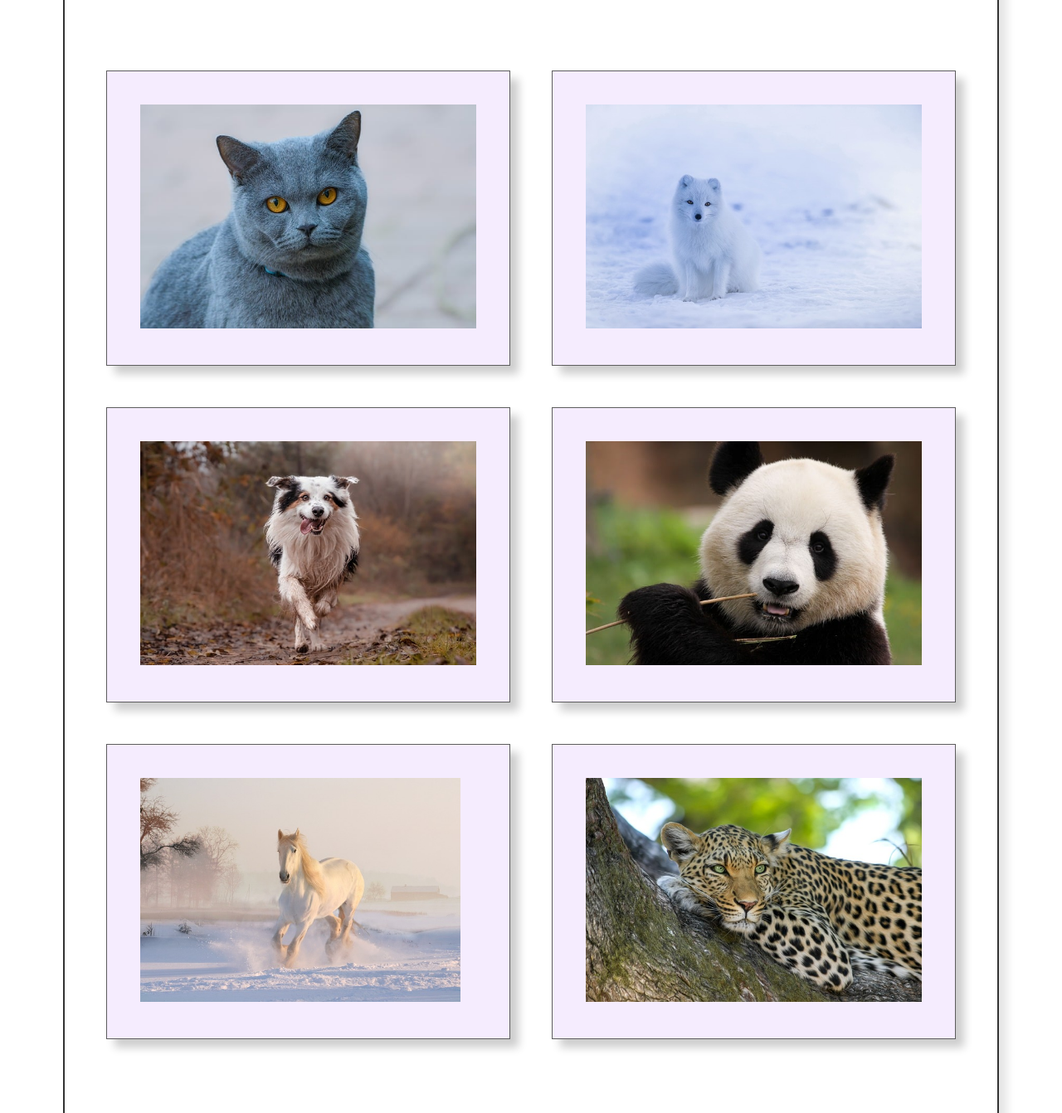
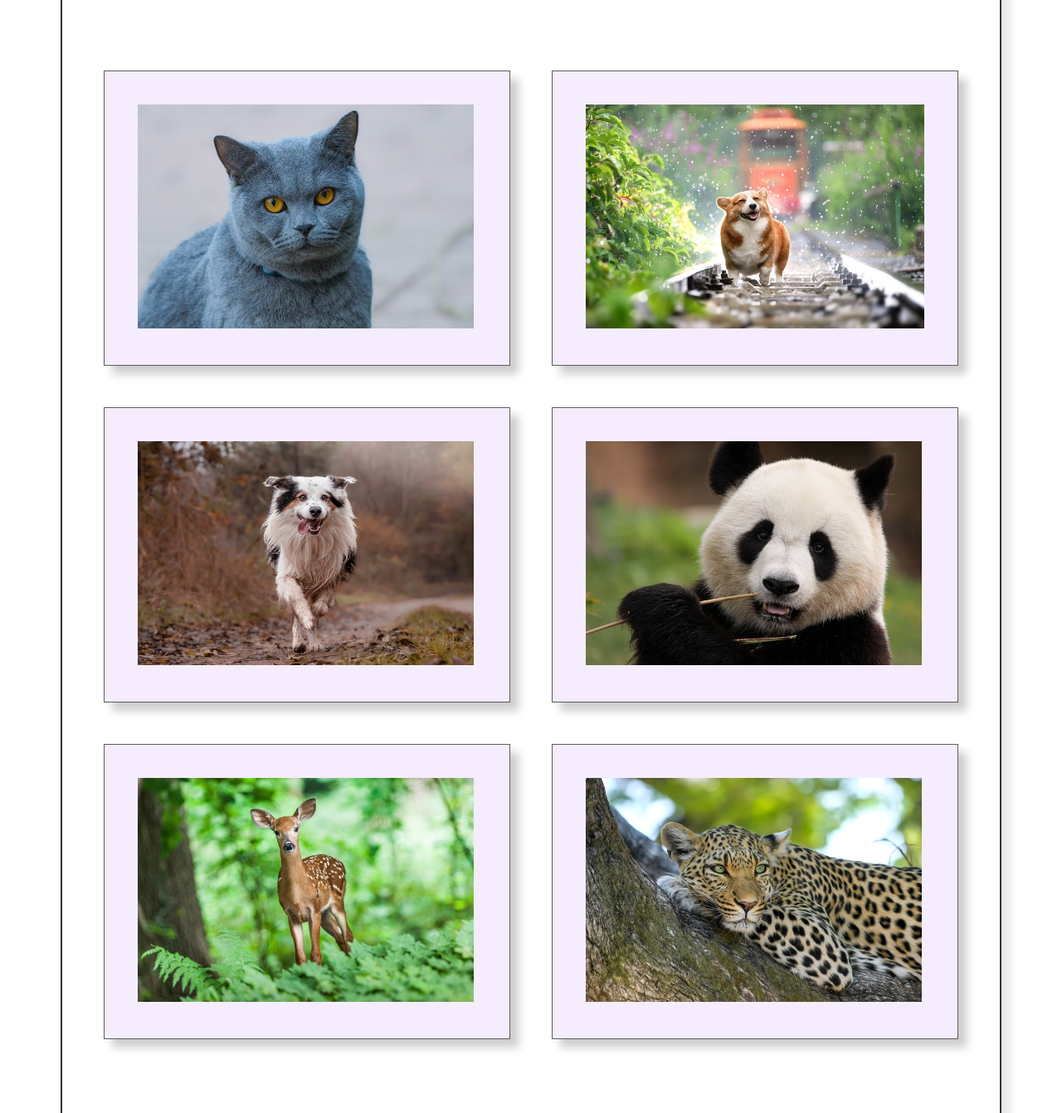
Before and after one commit to tildejanssen/moment1, a website built with Parcel: page src/index2.html in a window 1280 px wide. Shown: the part 212-1554 px from the top of the page at 83% size. Built offline with nearby package versions, Linux system fonts and the light colour scheme.

Commit message:
bytte bilder

```diff
--- a/src/index2.html
+++ b/src/index2.html
@@ -58,13 +58,14 @@
 
                 <div class="img-line">
                     <picture>
-                      <source srcset="bilder/räv-images.jpg?as=avif" type="image/avif">
+                      <source srcset="bilder/corgi-images.jpg?as=avif" type="image/avif">
 
-                      <source srcset="bilder/räv-images.jpg?as=webp" type="image/webp">
+                      <source srcset="bilder/corgi-images.jpg?as=webp" type="image/webp">
 
-                      <source srcset="bilder/räv-images.jpg" type="image/jpeg">
+                      <source srcset="bilder/corgi-images.jpg" type="image/jpeg">
 
-                      <img src="bilder/räv-images.jpg" alt="En vit räv">
+                      <img src="bilder/corgi-images.jpg" alt="En vit häst">
+
                     </picture>
 
                 </div>
@@ -100,13 +101,13 @@
               <div class="img-line">
                     <picture>
 
-                      <source srcset="bilder/häst-images.jpg?as=avif" type="image/avif">
+                      <source srcset="bilder/bambi-images.jpg?as=avif" type="image/avif">
 
-                      <source srcset="bilder/häst-images.jpg?as=webp" type="image/webp">
+                      <source srcset="bilder/bambi-images.jpg?as=webp" type="image/webp">
 
-                      <source srcset="bilder/häst-images.jpg" type="image/jpeg">
+                      <source srcset="bilder/bambi-images.jpg" type="image/jpeg">
 
-                      <img src="bilder/häst-images.jpg" alt="En vit häst">
+                      <img src="bilder/bambi-images.jpg" alt="Ett rådjur">
                     </picture>
 
               </div>
```
Also changed, not shown: dist/bambi-images.3c7a7a51.avif (added), dist/bambi-images.9b83f10a.jpg (added), dist/bambi-images.f7c271fc.webp (added), dist/bordercollie-images.6759c8d7.avif (added), dist/bordercollie-images.bf3d758f.webp (added), dist/corgi-images.05fce0c5.avif (added), dist/corgi-images.b518d1cd.webp (added), dist/corgi-images.f258d100.jpg (added), dist/index2.html, dist/katt-image.349155ff.webp (added), dist/leopard-images.64009972.avif (added), dist/leopard-images.ea6564cb.webp (added), dist/panda-images.3dd63d44.avif (added), dist/panda-images.d9196de6.webp (added), 4 more files.
